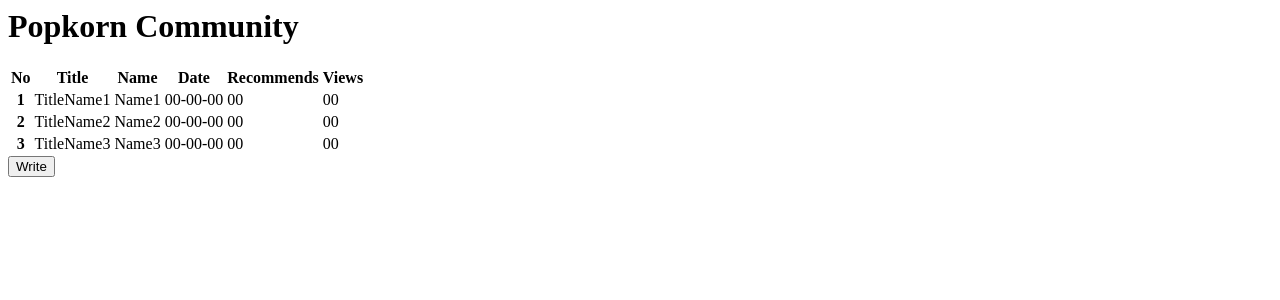
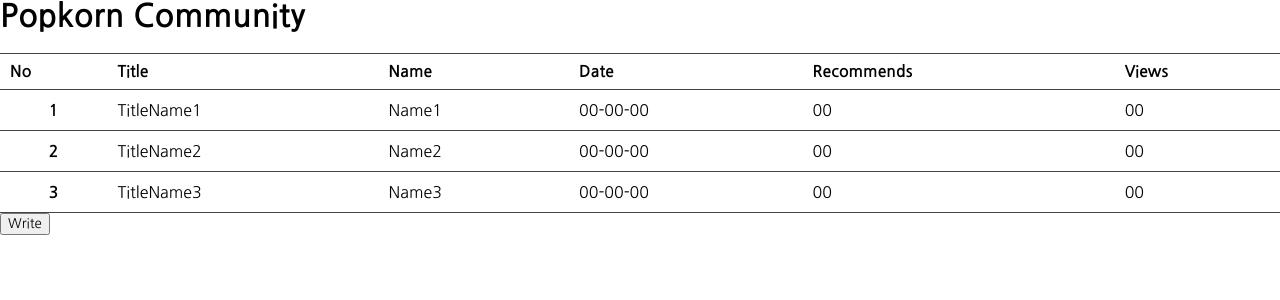
Before and after one commit to kartmon61/PopKorn_project, a Django app: page /community in a window 1280 px wide. Shown: the top 300 px of the page. Run offline with Django 3.2, Linux system fonts and the light colour scheme.

Commit message:
jh modified community

```diff
--- a/popkornProject/popkornApp/static/css/stylesheet.css
+++ b/popkornProject/popkornApp/static/css/stylesheet.css
@@ -3,7 +3,6 @@
     font-family: "Nanum Gothic", sans-serif;
     --basic-br-color:#cdc8c8; /*기본 border 색깔 변수*/
     --basic-txt-color:#383838;/*기본 글자 색깔 변수*/
-
 }
 
 /*공통*/
@@ -11,10 +10,12 @@ body{
     padding:0px;
     margin:0px;
 }
+
 a{
     text-decoration: none;
     color:var(--basic-txt-color);
 }
+
 header{
     display:block;
     border-bottom:1px solid var(--basic-br-color);
@@ -26,6 +27,7 @@ header{
     padding:20px 0px;
     font-size:0.8em;
 }
+
 header ul{
     display:block;
     margin:auto;
@@ -59,10 +61,12 @@ footer{
     font-size:0.6em;
     padding:20px;
 }
+
 footer strong{
     font-weight: bold;
     font-size: 1.5em;
 }
+
 /*클래스*/
 .btn{
     border:0.8px solid var(--basic-br-color);
@@ -77,7 +81,15 @@ footer strong{
 /*인덱스 페이지*/
 
 
+
 /*커뮤니티 페이지*/
+
+.thead_community{
+    background-color:#ffffff;
+    padding: 10px;
+    text-align:justify;
+}
+
 table{
     width: 100%;
     border-top:1px solid #444444;
--- a/popkornProject/popkornApp/templates/community.html
+++ b/popkornProject/popkornApp/templates/community.html
@@ -1,14 +1,17 @@
-{% load static %}
-<header>
-  <title>community</title>
-</header>
 
 
-<h1>Popkorn Community</h1>
+  <title>community</title>
+  {% load static %}
+  <link rel="stylesheet" type="text/css" href="{% static 'css/stylesheet.css' %}"/>
+
+<div class >
+    <h1>Popkorn Community</h1>
+</div>
+
 <form action="">
   <div>
       <table>
-          <thead>
+          <thead class="thead_community">
             <tr>
               <th scope="col">No</th>
               <th scope="col">Title</th>
@@ -18,7 +21,6 @@
               <th scope="col">Views</th>
             </tr>
           </thead>
-
           <tbody>
             <tr>
               <th scope="row">1</th>
@@ -49,8 +51,5 @@
   </div>
     <button type="submit">Write</button>
   <div>
-
   </div>
-
-
 </form>
--- a/popkornProject/popkornApp/templates/index.html
+++ b/popkornProject/popkornApp/templates/index.html
@@ -14,6 +14,7 @@
 
     <title>popKorn</title>
 </head>
+
 <script>
     $(document).ready( function() {
     $("header").load("/header");
```
